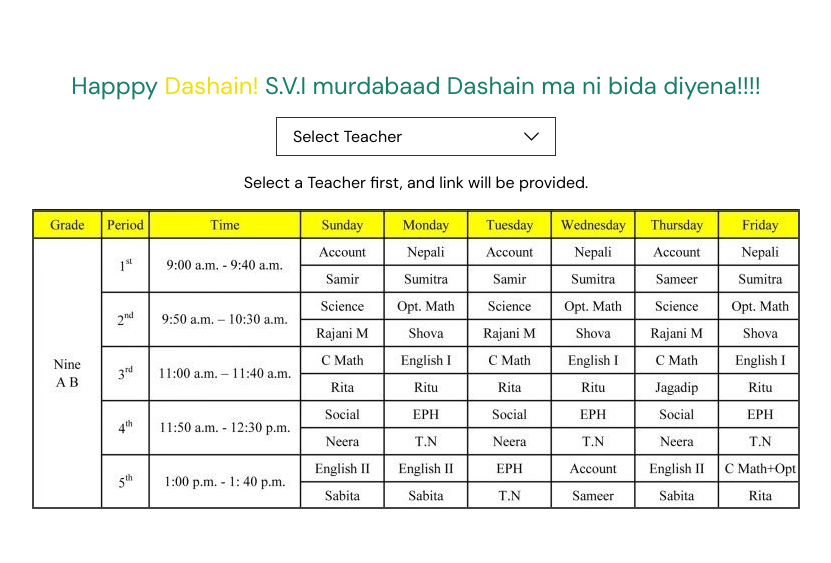
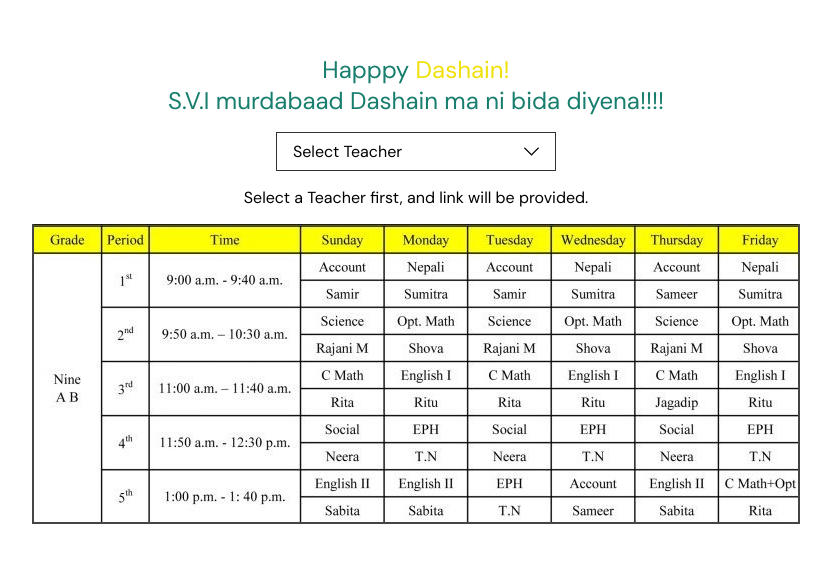
Before and after one commit to Saugat17Dhakal/Zoom-, a plain HTML site: page index.html in a window 1280 px wide. Shown: the part 111-674 px from the top of the page, without its empty margins (224-1055 px from the left). Drawn offline with Linux system fonts and the light colour scheme.

Commit message:
Update index.html

```diff
--- a/index.html
+++ b/index.html
@@ -9,7 +9,7 @@
 <body>
     <section class="container">
         <h1 class="head">
-            Happpy <span class="colored">Dashain!</span>
+            Happpy <span class="colored">Dashain!</span> <br>
             <span class="school"> S.V.I murdabaad Dashain ma ni bida diyena!!!!</span>
         </h1>
         <div class="dropdown select-teacher">
```
